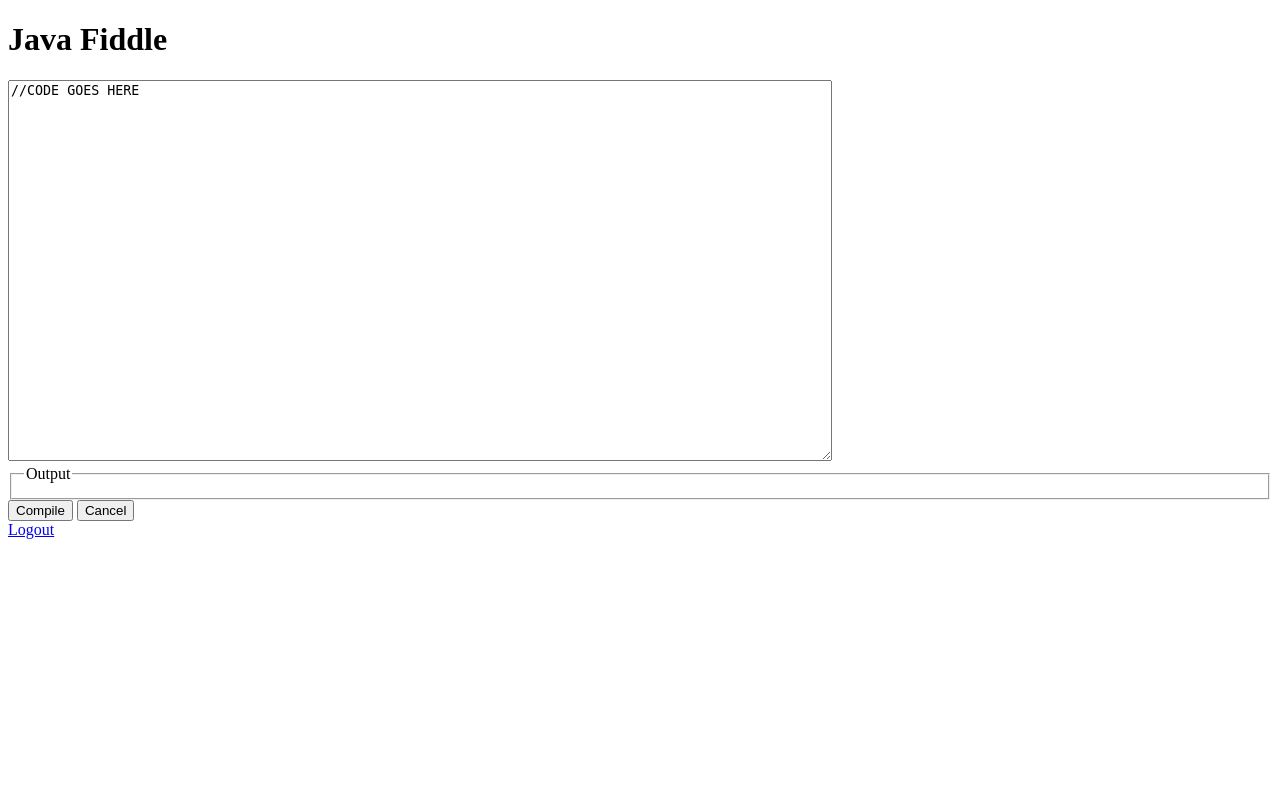
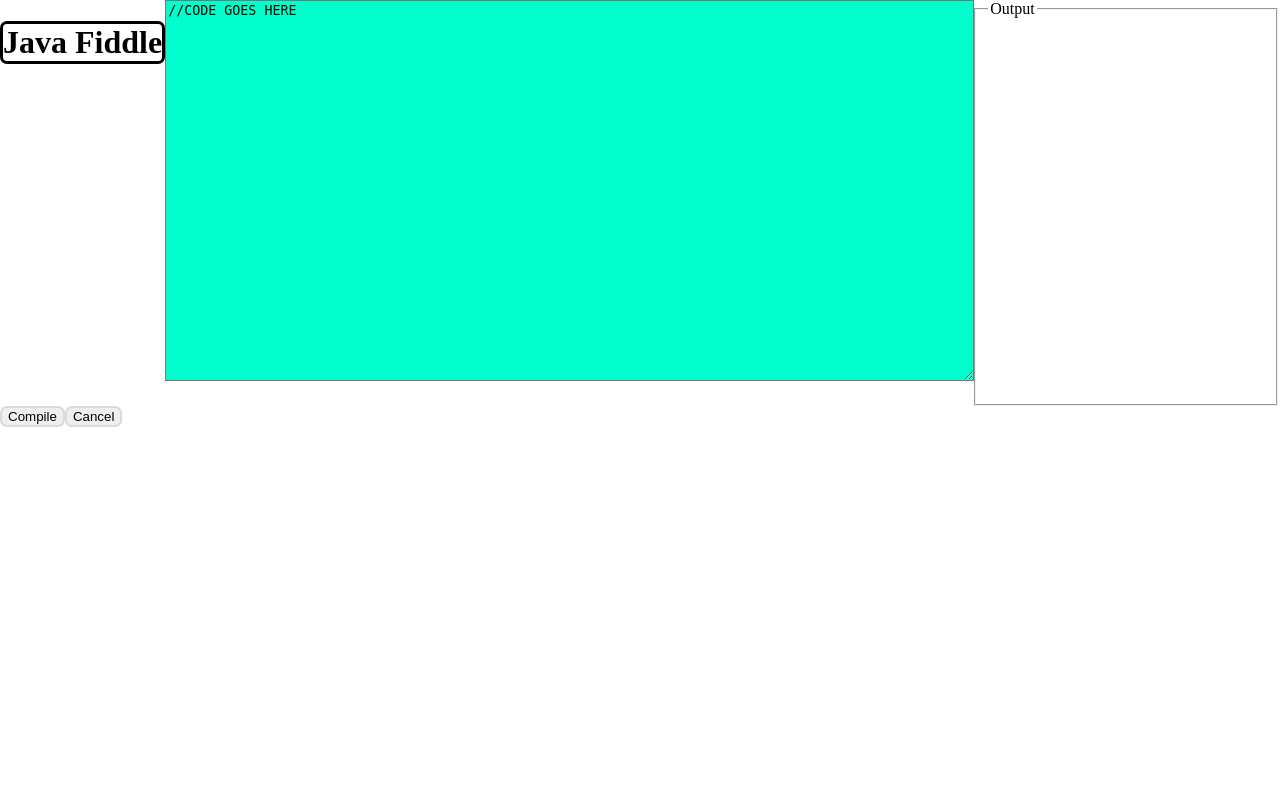
Before and after one commit to dkothari777/Hackathon2014, a Python web app: template templates/index.html in a window 1280 px wide. Run offline with Jinja, Linux system fonts and the light colour scheme; the template is opened without the code that fills it, so the values that code supplies are empty.

Commit message:
index id fixed. style.css added

```diff
--- a/templates/index.html
+++ b/templates/index.html
@@ -6,6 +6,7 @@
 		<title> Java Fiddle </title>
 		<meta charset="UTF-8" />
 		<meta name="description" content="This is a practice file for day 6." />
+		<link href="style.css" rel="stylesheet" type="text/css">
 	</head>
 <body>
 <!-- BEGIN HEADER -->
@@ -18,20 +19,23 @@
 
 <!-- Input Area -->
 	<form>
-		<textarea id="java input stuff" rows="25" cols="100" attribute="wrap">
+		<textarea id="java_input_stuff" rows="25" cols="100" attribute="wrap">
 //CODE GOES HERE
 		</textarea>
 		<fieldset>
 		<legend> Output </legend>
 		<div id="Output">
-			<div>
+		<div>
 		</fieldset>
 	</form>
 	<form>
-	<input id="compile" type="submit" value="Compile"/>
-	<input id="cancel" type="submit" value="Cancel" />
+		<input id="compile" type="submit" value="Compile"/>
 	</form>
-    <a href="/auth/logout">Logout</a>
+
+	<form action="/auth/logout" method="get">
+		<input id="cancel" type="submit" value="Cancel" />
+	</form>
+
 <!-- END of Input Area -->
 
 </body>
--- /dev/null
+++ b/templates/style.css
@@ -0,0 +1,45 @@
+
+
+html, body {
+	width: 100%;
+	height: 100%;
+	margin: 0;
+	padding: 0;
+	font-family:"Times New Roman", Times, serif;
+}
+
+
+h1{
+	border-style: solid;
+
+	border-radius: 7px;
+	float: left;
+
+
+}
+#java_input_stuff{
+	background-color: #00ffcc;
+	float:left;
+	overflow:hidden;
+}
+
+#Output{
+	background-color: #00ff00;
+	height: 370px;
+
+	float:left;
+}
+
+#compile{
+	float:left;
+	clear:left;
+	border: 2px solid #dadada;
+    border-radius: 7px;
+}
+
+#cancel{
+	float:left;
+	border: 2px solid #dadada;
+    border-radius: 7px;
+
+}
```
